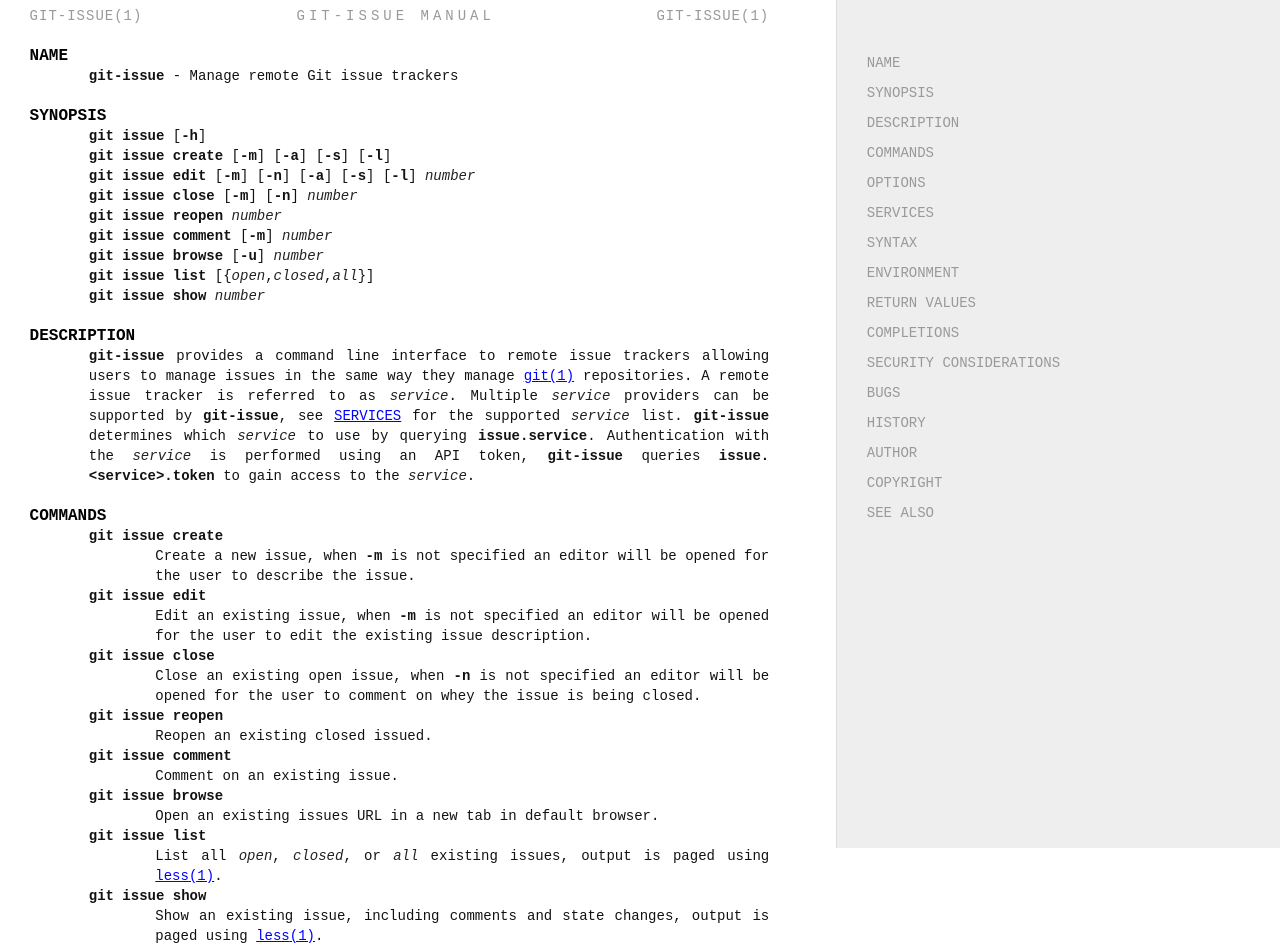
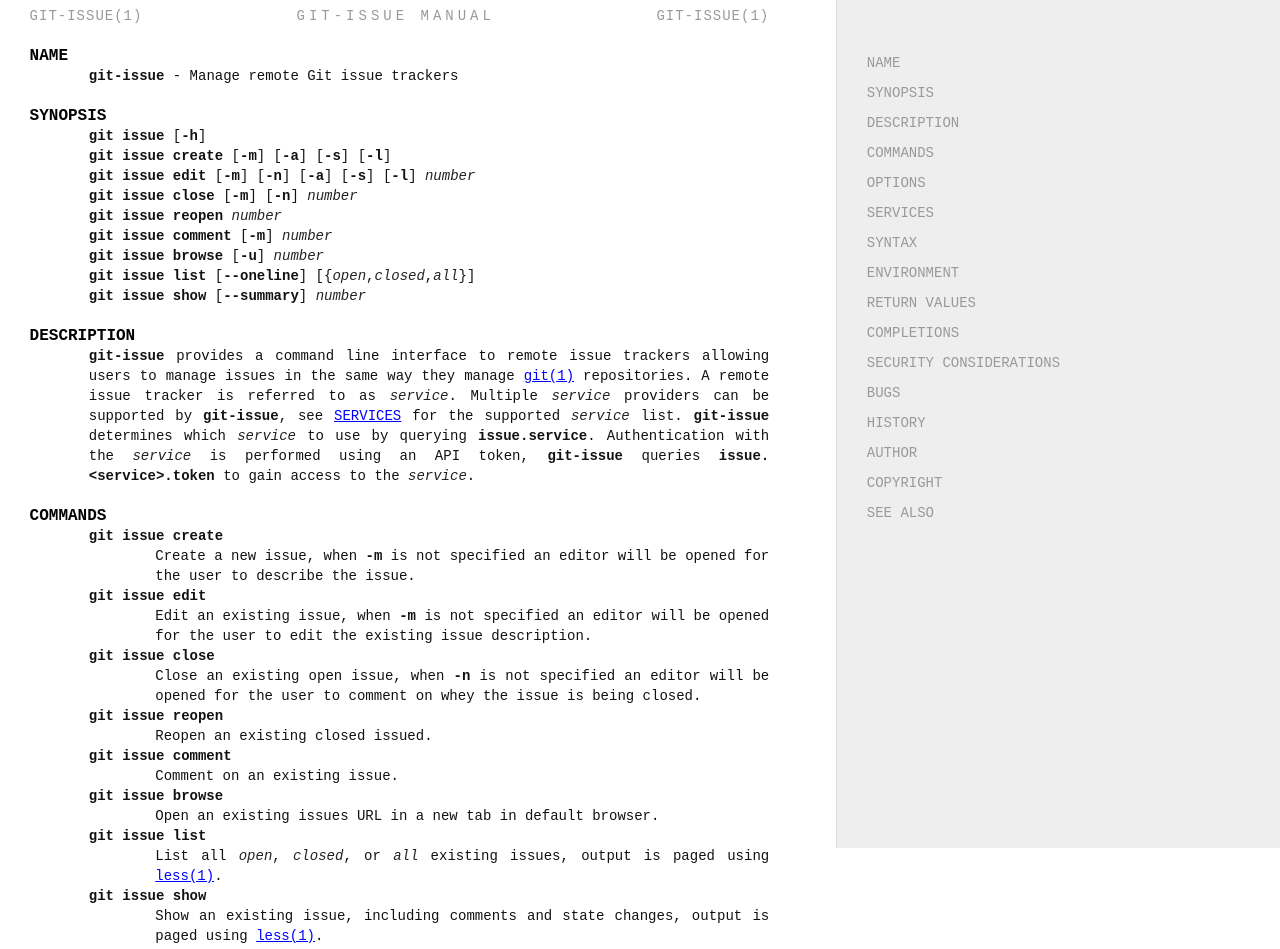
Before and after one commit to kbenzie/git-issue, a plain HTML site: page docs/index.html in a window 1280 px wide. Shown: the top 949 px of the page. Drawn offline with Linux system fonts and the light colour scheme.

Commit message:
Document --oneline and --summary

```diff
--- a/docs/index.html
+++ b/docs/index.html
@@ -97,8 +97,8 @@
 <code>git issue reopen</code> <em>number</em><br />
 <code>git issue comment</code> [<code>-m</code>] <em>number</em><br />
 <code>git issue browse</code> [<code>-u</code>] <em>number</em><br />
-<code>git issue list</code> [{<em>open</em>,<em>closed</em>,<em>all</em>}]<br />
-<code>git issue show</code> <em>number</em></p>
+<code>git issue list</code> [<code>--oneline</code>] [{<em>open</em>,<em>closed</em>,<em>all</em>}]<br />
+<code>git issue show</code> [<code>--summary</code>] <em>number</em></p>
 
 <h2 id="DESCRIPTION">DESCRIPTION</h2>
 
```
Also changed, not shown: 2 other files.
